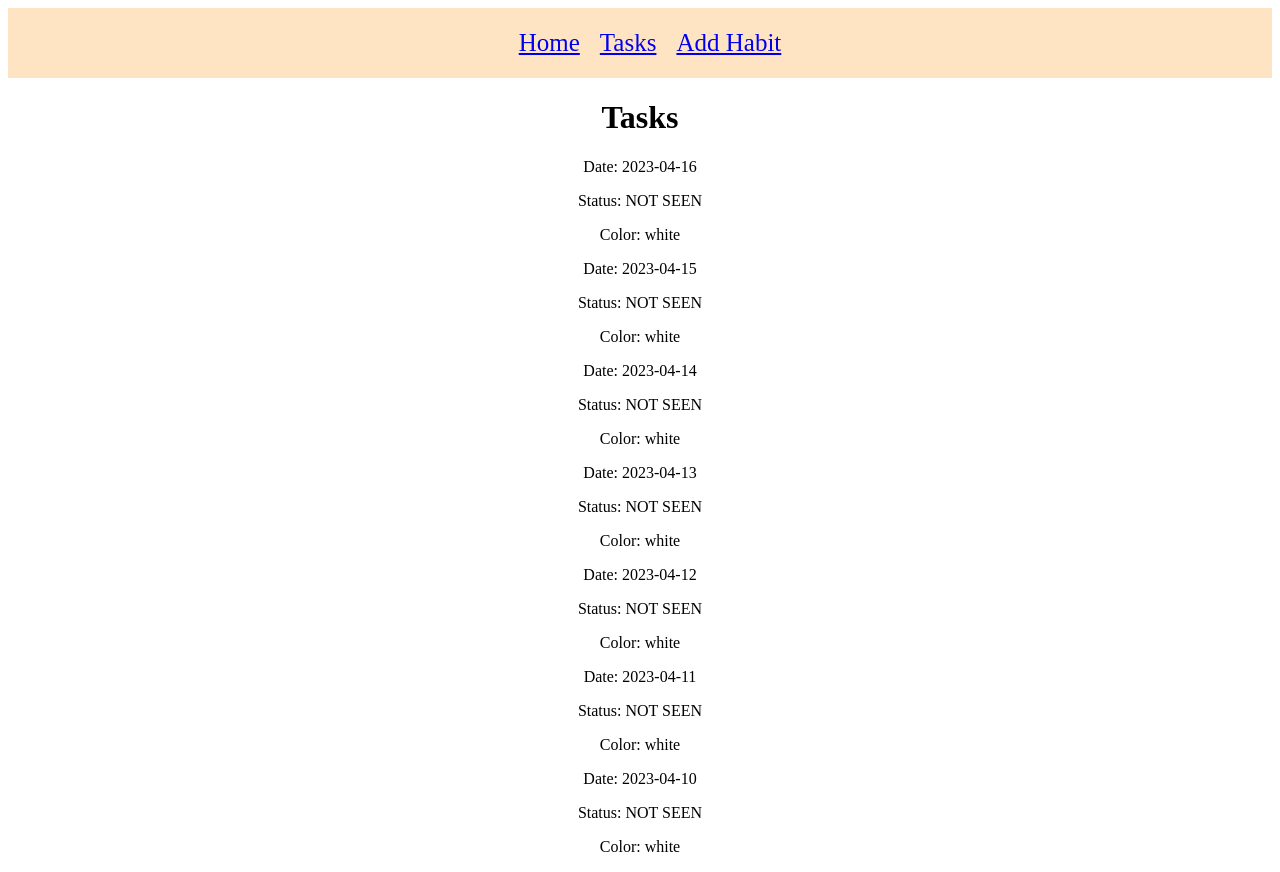
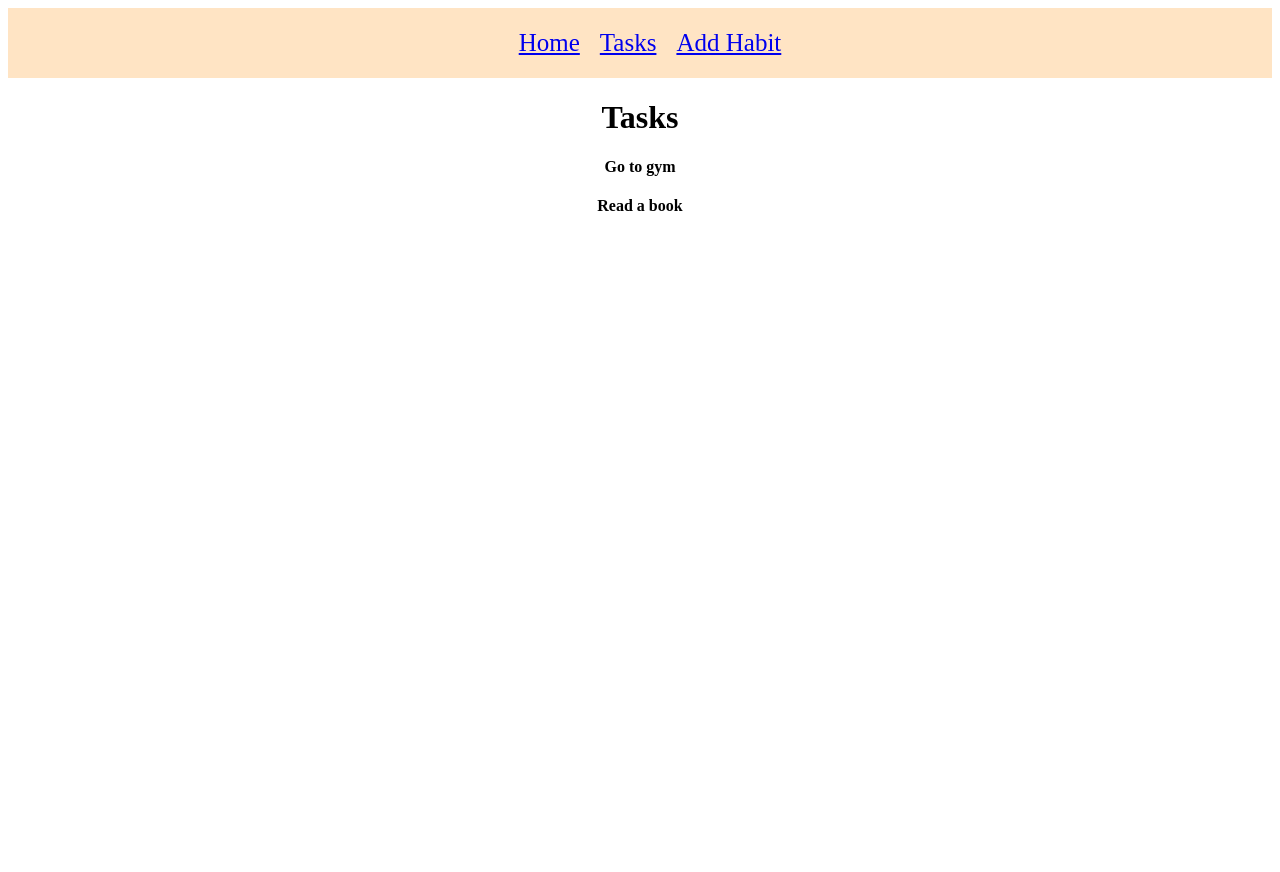
Before and after one commit to shivacheripally/Habit_Tracker_Reactjs, a React (Create React App) app: page /tasks in a window 1280 px wide. After the commit the page ends 800 px from the top, so only its background shows below. Built offline with nearby package versions, Linux system fonts and the light colour scheme.

Commit message:
7 files modified, 1 added, 1 deleted

```diff
--- /dev/null
+++ b/src/HabitsList.js
@@ -0,0 +1,4 @@
+export const list = [
+  "Go to gym",
+  "Read a book"
+]
--- a/src/actions/actionTypes.js
+++ b/src/actions/actionTypes.js
@@ -1,3 +1,4 @@
 export const DONE = "DONE";
 export const NOTDONE = "NOTDONE";
 export const NOTSEEN = "NOTSEEN";
+export const ADDHABIT = "ADDHABIT";
--- a/src/actions/index.js
+++ b/src/actions/index.js
@@ -1,4 +1,5 @@
 import {DONE,NOTDONE,NOTSEEN} from './actionTypes';
+import {list} from '../HabitsList';
 
 {
   type: DONE
@@ -11,3 +12,10 @@ import {DONE,NOTDONE,NOTSEEN} from './actionTypes';
 {
   type: NOTSEEN
 }
+
+export function addHabit(newHabit){
+  return({
+    type: 'ADD_HABIT',
+    list : [...list,newHabit]
+  });
+}
--- a/src/components/App.js
+++ b/src/components/App.js
@@ -1,8 +1,16 @@
 import React from 'react';
 import { Routes, Route } from 'react-router-dom';
 import { Tasks, AddHabit, Navbar, Home } from './index.js';
-
-export default function App() {
+import {list} from '../HabitsList.js';
+import {addHabit} from '../actions/index';
+class App extends React.Component{
+  componentDidMount(){
+    const {store} = this.props;
+    //make an api call
+    //use actions
+    store.dispatch(addHabit(list));
+  }
+  render(){
     return (
       <div>
         <Navbar />
@@ -16,3 +24,6 @@ export default function App() {
       </div>
     );
   }
+}
+
+export default App;
--- a/src/components/Tasks.js
+++ b/src/components/Tasks.js
@@ -1,5 +1,5 @@
 import React,{useState} from 'react';
-import { data,TaskView } from './index.js';
+import { list,TaskView } from './index.js';
 
 function Tasks() {
   const [index,setIndex] = useState('');
@@ -15,11 +15,9 @@ function Tasks() {
       <h1>Tasks</h1>
       <TaskView index={index} menuVisibility={visible} clickEvent={handleClick}/>
       <div className="list">
-      {data.map(item => (
+      {list.map(item => (
         <div key={item.date}>
-          <p>Date: {item.date}</p>
-          <p>Status: {item.status}</p>
-          <p>Color: {item.color}</p>
+          <h4>{item}</h4>
         </div>
       ))}
       </div>
--- a/src/components/index.js
+++ b/src/components/index.js
@@ -6,5 +6,6 @@ import Tasks from './Tasks.js';
 import AddHabit from './AddHabit.js';
 import Home from './Home.js';
 import TaskView from './TaskView.js';
+import {list} from '../HabitsList.js';
 
-export {App,Navbar,SevenDays,data,Tasks,AddHabit,Home,TaskView};
+export {App,Navbar,SevenDays,data,Tasks,AddHabit,Home,TaskView,list};
--- a/src/index.js
+++ b/src/index.js
@@ -16,7 +16,7 @@ const root = createRoot(rootElement);
 root.render(
   <StrictMode>
     <BrowserRouter>
-      <App />
+      <App store={store}/>
     </BrowserRouter>
   </StrictMode>
 );
--- a/src/reducers/index.js
+++ b/src/reducers/index.js
@@ -1,14 +1,8 @@
 import React from 'react';
-import {DONE,NOTDONE,NOTSEEN} from '../actions/actionTypes.js';
+import {DONE,NOTDONE,NOTSEEN,ADDHABIT} from '../actions/actionTypes.js';
 
 export default function Status(status = [],action){
-  if(action.type === DONE){
-
-  }
-  else if(action.type === NOTDONE){
-
-  }
-  else if(action.type === NOTSEEN){
+  if(action.type === ADDHABIT){
 
   }
   else return status;
```
Also changed, not shown: src/Tasks.css (deleted). Lines whose indentation alone changed are shown as unchanged.
